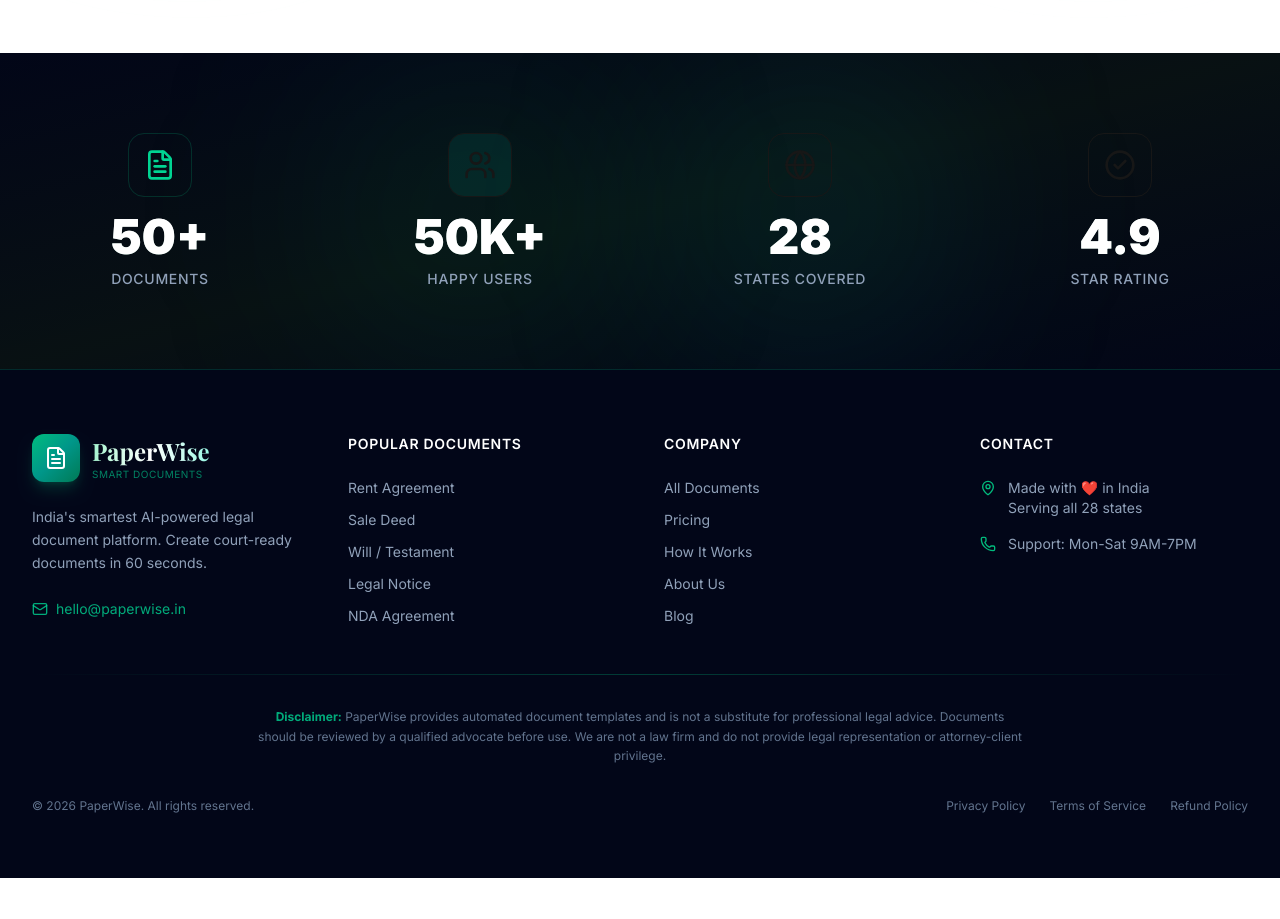
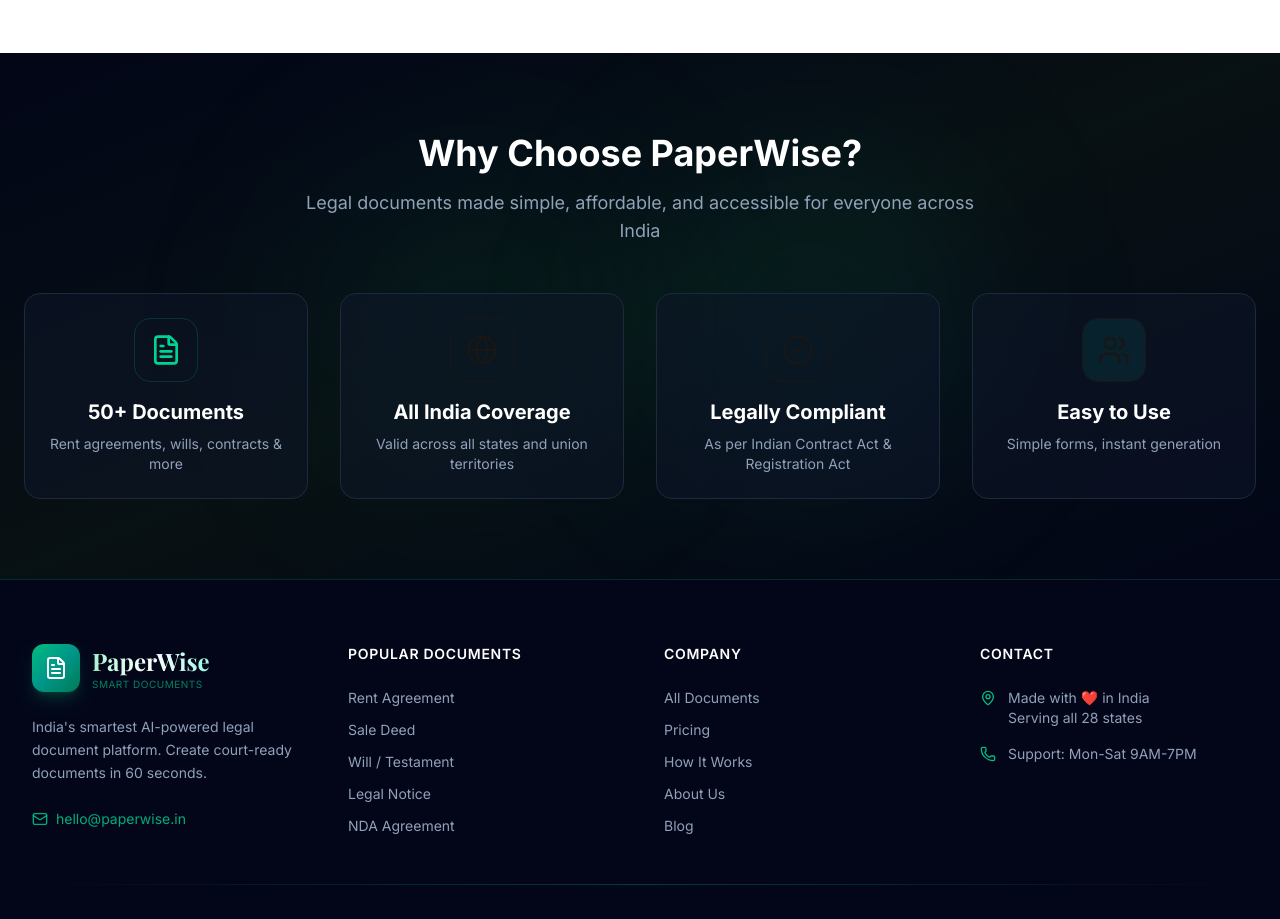
Before and after one commit to vuthpala/sakshi.ai, a Next.js app: page / in a window 1280 px wide. Shown: the part 3460-4379 px from the top of the page. Before the commit the page ends 4338 px from the top, so only its background shows below. Built offline with nearby package versions, Linux system fonts and the light colour scheme; sample sign-in values are in the browser's storage; a web font is replaced by a local one.

Commit message:
Remove fake stats and increase PDF font sizes

```diff
--- a/app/page.tsx
+++ b/app/page.tsx
@@ -240,7 +240,7 @@
           </div>
         </section>
 
-        {/* Stats Section - Ultra Premium */}
+        {/* Features Section - Why Choose PaperWise */}
         <section className="relative py-20 bg-[#0a0a0f] overflow-hidden">
           {/* Animated Background */}
           <div className="absolute inset-0 bg-gradient-to-br from-slate-950 via-emerald-950/20 to-slate-950"></div>
@@ -248,21 +248,26 @@
           <div className="absolute top-1/2 right-1/4 w-[300px] h-[300px] bg-teal-500/10 rounded-full blur-[100px] -translate-y-1/2"></div>
 
           <div className="container relative mx-auto px-4 md:px-6">
-            <div className="grid grid-cols-2 md:grid-cols-4 gap-8 md:gap-12">
+            <div className="text-center mb-12">
+              <h2 className="text-3xl md:text-4xl font-bold text-white mb-4">Why Choose PaperWise?</h2>
+              <p className="text-slate-400 text-lg max-w-2xl mx-auto">Legal documents made simple, affordable, and accessible for everyone across India</p>
+            </div>
+
+            <div className="grid grid-cols-1 md:grid-cols-2 lg:grid-cols-4 gap-8">
               {[
-                { icon: FileText, value: "50+", label: "Documents", color: "emerald" },
-                { icon: Users, value: "50K+", label: "Happy Users", color: "teal" },
-                { icon: Globe, value: "28", label: "States Covered", color: "blue" },
-                { icon: CheckCircle2, value: "4.9", label: "Star Rating", color: "violet" },
-              ].map((stat, idx) => (
-                <div key={idx} className="text-center group">
+                { icon: FileText, title: "50+ Documents", desc: "Rent agreements, wills, contracts & more", color: "emerald" },
+                { icon: Globe, title: "All India Coverage", desc: "Valid across all states and union territories", color: "blue" },
+                { icon: CheckCircle2, title: "Legally Compliant", desc: "As per Indian Contract Act & Registration Act", color: "violet" },
+                { icon: Users, title: "Easy to Use", desc: "Simple forms, instant generation", color: "teal" },
+              ].map((feature, idx) => (
+                <div key={idx} className="text-center group bg-slate-900/50 p-6 rounded-2xl border border-slate-800 hover:border-emerald-500/30 transition-all">
                   <div className={`flex justify-center mb-4`}>
-                    <div className={`flex h-16 w-16 items-center justify-center rounded-2xl bg-${stat.color}-500/10 border border-${stat.color}-500/20 group-hover:scale-110 transition-transform duration-500`}>
-                      <stat.icon className={`h-8 w-8 text-${stat.color}-400`} />
+                    <div className={`flex h-16 w-16 items-center justify-center rounded-2xl bg-${feature.color}-500/10 border border-${feature.color}-500/20 group-hover:scale-110 transition-transform duration-500`}>
+                      <feature.icon className={`h-8 w-8 text-${feature.color}-400`} />
                     </div>
                   </div>
-                  <div className="text-4xl md:text-5xl font-black text-white mb-2 bg-gradient-to-b from-white to-emerald-200/60 bg-clip-text">{stat.value}</div>
-                  <div className="text-sm font-medium text-slate-400 uppercase tracking-wider">{stat.label}</div>
+                  <h3 className="text-xl font-bold text-white mb-2">{feature.title}</h3>
+                  <p className="text-sm text-slate-400">{feature.desc}</p>
                 </div>
               ))}
             </div>
--- a/lib/pdf-generator.ts
+++ b/lib/pdf-generator.ts
@@ -12,16 +12,16 @@
 
   // Header
   doc.setFont("helvetica", "bold");
-  doc.setFontSize(16);
+  doc.setFontSize(18);
   doc.text(title.toUpperCase(), pageWidth / 2, margin + 10, { align: "center" });
 
   // Body text
   doc.setFont("helvetica", "normal");
-  doc.setFontSize(11);
+  doc.setFontSize(12);
 
   const lines = doc.splitTextToSize(content, contentWidth);
   let y = margin + 25;
-  const lineHeight = 6.5; // 1.5 spacing approximately
+  const lineHeight = 7.5; // Better spacing for larger font
 
   for (let i = 0; i < lines.length; i++) {
     // Check if we need a new page
@@ -35,10 +35,10 @@
 
       // Add header to new page
       doc.setFont("helvetica", "bold");
-      doc.setFontSize(14);
+      doc.setFontSize(16);
       doc.text(title.toUpperCase(), pageWidth / 2, margin, { align: "center" });
       doc.setFont("helvetica", "normal");
-      doc.setFontSize(11);
+      doc.setFontSize(12);
       y = margin + 15;
     }
 
@@ -62,11 +62,11 @@
   const footerY = pageHeight - margin + 5;
 
   // Page number
-  doc.setFontSize(9);
+  doc.setFontSize(10);
   doc.text(`Page ${pageNumber}`, pageWidth / 2, footerY, { align: "center" });
 
   // Disclaimer
-  doc.setFontSize(8);
+  doc.setFontSize(9);
   doc.setTextColor(100, 100, 100);
   const disclaimer = "Generated by PaperWise | Not a substitute for professional legal advice";
   doc.text(disclaimer, pageWidth / 2, footerY + 5, { align: "center" });
```
